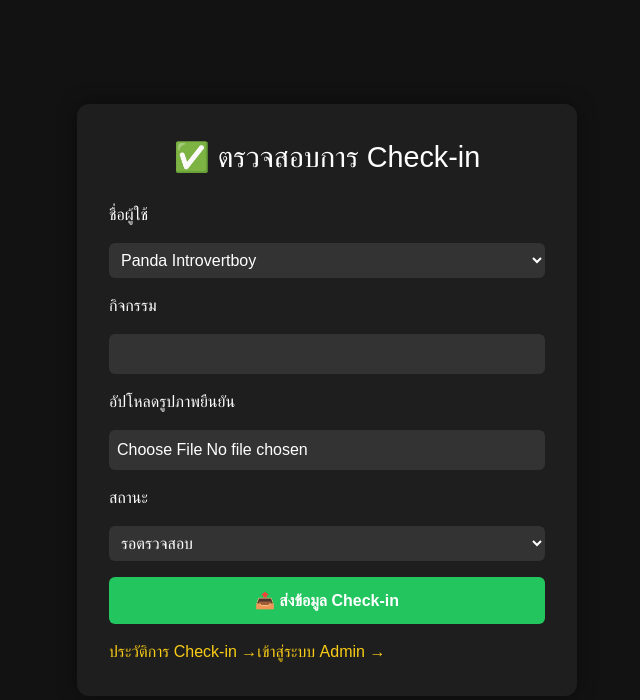
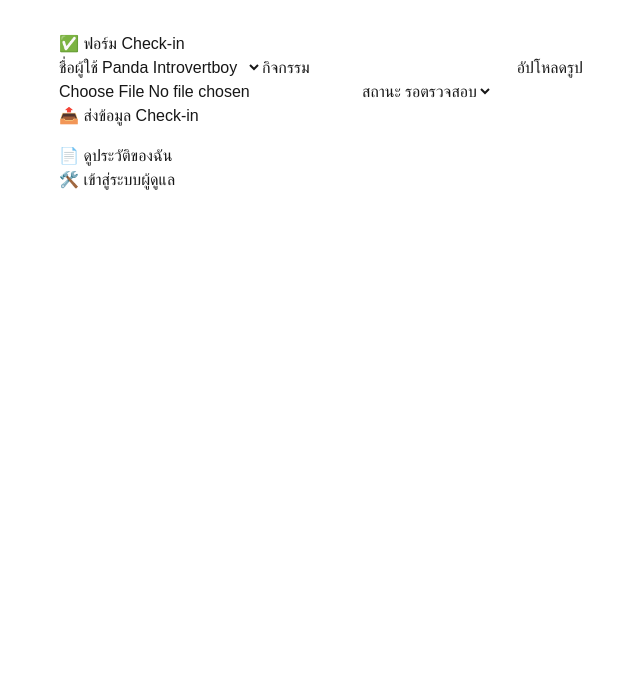
Before and after one commit to RonnayotDev/checkin-appzh, a Next.js app: page / in a window 1280 px wide. Shown: the top 700 px of the page, without its empty margins (313-953 px from the left). Built offline with nearby package versions, Linux system fonts and the light colour scheme.

Commit message:
Add files via upload

```diff
--- a/src/app/admin/page.tsx
+++ b/src/app/admin/page.tsx
@@ -1,47 +1,103 @@
-"use client";
+'use client';
+import { useEffect, useState } from 'react';
 
-import { useEffect, useState } from "react";
+const ADMIN_PASSWORD = '1234'; // 🔒 กำหนดรหัสผ่านที่นี่
 
 export default function AdminPage() {
+  const [isAuthorized, setIsAuthorized] = useState(false);
+  const [inputPassword, setInputPassword] = useState('');
   const [records, setRecords] = useState<any[]>([]);
 
   useEffect(() => {
-    const allData = JSON.parse(localStorage.getItem("checkins") || "[]");
-    setRecords(allData);
+    const savedAuth = localStorage.getItem('admin-auth');
+    if (savedAuth === 'true') {
+      setIsAuthorized(true);
+    }
   }, []);
+
+  useEffect(() => {
+    if (isAuthorized) {
+      const data = JSON.parse(localStorage.getItem('checkins') || '[]');
+      setRecords(data);
+    }
+  }, [isAuthorized]);
+
+  const handleLogin = () => {
+    if (inputPassword === ADMIN_PASSWORD) {
+      setIsAuthorized(true);
+      localStorage.setItem('admin-auth', 'true'); // ✅ จำการล็อกอินไว้
+    } else {
+      alert('รหัสผ่านไม่ถูกต้อง');
+    }
+  };
 
   const handleStatusChange = (index: number, newStatus: string) => {
     const updated = [...records];
     updated[index].status = newStatus;
     setRecords(updated);
-    localStorage.setItem("checkins", JSON.stringify(updated));
+    localStorage.setItem('checkins', JSON.stringify(updated));
   };
 
+  if (!isAuthorized) {
     return (
-    <div style={{ padding: "2rem", color: "white", background: "#121212" }}>
-      <h1>🛠️ หน้าผู้ดูแลระบบ</h1>
+      <div style={{ padding: '2rem', background: '#121212', color: 'white' }}>
+        <h2>🔐 เข้าสู่ระบบผู้ดูแล</h2>
+        <input
+          type="password"
+          value={inputPassword}
+          onChange={(e) => setInputPassword(e.target.value)}
+          placeholder="ใส่รหัสผ่าน"
+          style={{ padding: '0.5rem', marginRight: '1rem' }}
+        />
+        <button onClick={handleLogin}>เข้าสู่ระบบ</button>
+      </div>
+    );
+  }
+
+  return (
+    <div style={{ padding: '2rem', background: '#121212', color: 'white' }}>
+      <h1>🛠️ ระบบผู้ดูแล</h1>
       {records.length === 0 ? (
-        <p>ไม่มีข้อมูล Check-in</p>
+        <p>ไม่มีรายการ</p>
       ) : (
         <ul>
-          {records.map((item, index) => (
-            <li key={index} style={{ marginBottom: "1.5rem", borderBottom: "1px solid gray", paddingBottom: "1rem" }}>
-              <strong>ชื่อ:</strong> {item.name}<br />
-              <strong>กิจกรรม:</strong> {item.activity}<br />
-              <strong>เวลา:</strong> {new Date(item.time).toLocaleString()}<br />
-              <strong>สถานะ:</strong>{" "}
+          {records.map((item, i) => (
+            <li
+              key={i}
+              style={{
+                marginBottom: '1rem',
+                borderBottom: '1px solid gray',
+                paddingBottom: '1rem',
+              }}
+            >
+              <p>
+                <strong>ชื่อ:</strong> {item.name}
+              </p>
+              <p>
+                <strong>กิจกรรม:</strong> {item.activity}
+              </p>
+              <p>
+                <strong>เวลา:</strong>{' '}
+                {new Date(item.timestamp).toLocaleString()}
+              </p>
+              <p>
+                <strong>สถานะ:</strong>{' '}
                 <select
                   value={item.status}
-                onChange={(e) => handleStatusChange(index, e.target.value)}
+                  onChange={(e) => handleStatusChange(i, e.target.value)}
                 >
                   <option value="รอตรวจสอบ">รอตรวจสอบ</option>
                   <option value="อนุมัติแล้ว">อนุมัติแล้ว</option>
                   <option value="ไม่อนุมัติ">ไม่อนุมัติ</option>
                 </select>
+              </p>
               {item.image && (
-                <div style={{ marginTop: "0.5rem" }}>
-                  <img src={item.image} alt="uploaded" width={200} />
-                </div>
+                <img
+                  src={item.image}
+                  width={200}
+                  alt="uploaded"
+                  style={{ marginTop: '0.5rem', borderRadius: '8px' }}
+                />
               )}
             </li>
           ))}
--- a/src/app/history/HistoryContent.tsx
+++ b/src/app/history/HistoryContent.tsx
@@ -1,4 +1,4 @@
-'use client'
+'use client';
 import { useSearchParams } from 'next/navigation';
 import { useEffect, useState } from 'react';
 
@@ -8,30 +8,28 @@ export default function HistoryContent() {
   const [filtered, setFiltered] = useState<any[]>([]);
 
   useEffect(() => {
-    if (!user) return;
-    const storedData = localStorage.getItem('checkins');
-    const checkins = storedData ? JSON.parse(storedData) : [];
-    const filteredData = checkins.filter((item: any) => item.name === user);
-    setFiltered(filteredData);
+    const all = JSON.parse(localStorage.getItem('checkins') || '[]');
+    const result = all.filter((item: any) => item.name === user);
+    setFiltered(result);
   }, [user]);
 
-  if (!user) {
-    return <div>ไม่พบชื่อผู้ใช้งาน</div>;
-  }
+  if (!user) return <div>ไม่พบชื่อผู้ใช้</div>;
 
   return (
     <div style={{ padding: '1rem' }}>
-      <h1>ประวัติของ {user}</h1>
-      <ul style={{ listStyle: 'none', padding: 0 }}>
-        {filtered.map((item, index) => (
-          <li key={index} style={{ marginBottom: '1rem', background: '#eee', padding: '1rem', borderRadius: '8px' }}>
-            <div><strong>กิจกรรม:</strong> {item.activity}</div>
-            <div><strong>สถานะ:</strong> {item.status}</div>
-            <div><strong>เวลา:</strong> {item.timestamp}</div>
-            {item.image && <img src={item.image} alt="upload" width={100} style={{ marginTop: '0.5rem' }} />}
-          </li>
-        ))}
-      </ul>
+      <h2>📜 ประวัติของ {user}</h2>
+      {filtered.length === 0 ? <p>ยังไม่มีข้อมูล</p> :
+        <ul style={{ padding: 0, listStyle: 'none' }}>
+          {filtered.map((item, idx) => (
+            <li key={idx} style={{ marginBottom: '1rem', background: '#eee', padding: '1rem' }}>
+              <p><strong>กิจกรรม:</strong> {item.activity}</p>
+              <p><strong>สถานะ:</strong> {item.status}</p>
+              <p><strong>เวลา:</strong> {new Date(item.time).toLocaleString()}</p>
+              {item.image && <img src={item.image} width={200} />}
+            </li>
+          ))}
+        </ul>
+      }
     </div>
   );
 }
--- a/src/app/history/page.tsx
+++ b/src/app/history/page.tsx
@@ -1,10 +1,10 @@
-'use client'
+'use client';
 import { Suspense } from 'react';
-import HistoryContent from './HistoryContent'; // หรือ '@/app/history/HistoryContent'
+import HistoryContent from './HistoryContent';
 
 export default function HistoryPage() {
   return (
-    <Suspense fallback={<div>Loading...</div>}>
+    <Suspense fallback={<div>กำลังโหลด...</div>}>
       <HistoryContent />
     </Suspense>
   );
--- a/src/app/page.tsx
+++ b/src/app/page.tsx
@@ -1,30 +1,13 @@
-"use client";
+'use client';
 
 import { useState } from 'react';
-import Head from 'next/head';
-import styles from './styles/Home.module.css';
 
 const USERS = [
-  "Panda Introvertboy",
-  "Autswin Aftershock",
-  "ART Charlotte",
-  "Foy Cyril",
-  "Hime Barbatos",
-  "Dave Barbatos",
-  "Beta Overdose",
-  "Cherbi Kouzen",
-  "Momo Barbatos",
-  "Argo Baker",
-  "Porch Phetkasem",
-  "Jackie Notperfect",
-  "Minnie Classic",
-  "Leon Classic",
-  "Pad Ravenwood",
-  "Maboo Monstar",
-  "Teddy Teletla",
-  "Sickboy PhetKasem",
-  "Justwyn Justwyn",
-  "Itar Phetkasem",
+  "Panda Introvertboy", "Autswin Aftershock", "ART Charlotte",
+  "Foy Cyril", "Hime Barbatos", "Dave Barbatos", "Beta Overdose",
+  "Cherbi Kouzen", "Momo Barbatos", "Argo Baker", "Porch Phetkasem",
+  "Jackie Notperfect", "Minnie Classic", "Leon Classic", "Pad Ravenwood",
+  "Maboo Monstar", "Teddy Teletla", "Sickboy PhetKasem", "Justwyn Justwyn", "Itar Phetkasem"
 ];
 
 export default function CheckinForm() {
@@ -40,74 +23,50 @@ export default function CheckinForm() {
       return;
     }
 
-    const webhookUrl = "https://discord.com/api/webhooks/1400046836131299348/j2g_XnSCSQotXrbQsngY4pKFIFL5wMjetjqCShnugMYijMzcts3imUuo-QwAKPkyd3iD";
+    const webhookUrl = 'https://discord.com/api/webhooks/xxx'; // แก้ให้ใช้ webhook จริง
     const formData = new FormData();
-    formData.append("file", image);
-    formData.append(
-      "payload_json",
-      JSON.stringify({
-        content: `📋 Check-in ใหม่จาก ${name}\nกิจกรรม: ${activity}\nสถานะ: ${status}`,
-      })
-    );
+    formData.append('file', image);
+    formData.append('payload_json', JSON.stringify({
+      content: `📋 Check-in ใหม่จาก ${name}\nกิจกรรม: ${activity}\nสถานะ: ${status}`
+    }));
 
     await fetch(webhookUrl, {
-      method: "POST",
-      body: formData,
+      method: 'POST',
+      body: formData
     });
 
-    alert("ส่งข้อมูลเรียบร้อยแล้ว!");
-    const existingData = JSON.parse(localStorage.getItem("checkins") || "[]");
-    const newData = {
-      name,
-      activity,
-      status,
-      image: URL.createObjectURL(image),
-      time: new Date().toISOString(),
+    const localUrl = URL.createObjectURL(image);
+    const newCheckin = {
+      name, activity, status,
+      image: localUrl,
+      time: new Date().toISOString()
     };
-    localStorage.setItem("checkins", JSON.stringify([newData, ...existingData]));
 
-    setActivity("");
+    const oldData = JSON.parse(localStorage.getItem('checkins') || '[]');
+    localStorage.setItem('checkins', JSON.stringify([newCheckin, ...oldData]));
+
+    alert('ส่งข้อมูลเรียบร้อยแล้ว');
+    setActivity('');
     setImage(null);
-    setStatus("รอตรวจสอบ");
+    setStatus('รอตรวจสอบ');
   };
 
   return (
-    <div className={styles.container}>
-      <Head>
-        <title>Check-in App</title>
-      </Head>
-
-      <main className={styles.main}>
-        <h1 className={styles.title}>✅ ตรวจสอบการ Check-in</h1>
-
-        <form onSubmit={handleSubmit} className={styles.form}>
+    <div style={{ padding: '2rem', maxWidth: 600, margin: '0 auto' }}>
+      <h1>✅ ฟอร์ม Check-in</h1>
+      <form onSubmit={handleSubmit}>
         <label>ชื่อผู้ใช้</label>
         <select value={name} onChange={(e) => setName(e.target.value)}>
-            {USERS.map((user) => (
-              <option key={user}>{user}</option>
-            ))}
+          {USERS.map(user => <option key={user}>{user}</option>)}
         </select>
 
         <label>กิจกรรม</label>
-          <input
-            type="text"
-            value={activity}
-            onChange={(e) => setActivity(e.target.value)}
-            required
-          />
+        <input value={activity} onChange={(e) => setActivity(e.target.value)} required />
 
-          <label>อัปโหลดรูปภาพยืนยัน</label>
-          <input
-            type="file"
-            accept="image/*"
-            onChange={(e) => {
-              const file = e.target.files?.[0];
-              if (file) {
-                setImage(file);
-              }
-            }}
-            required
-          />
+        <label>อัปโหลดรูป</label>
+        <input type="file" accept="image/*" onChange={(e) => {
+          if (e.target.files?.[0]) setImage(e.target.files[0]);
+        }} required />
 
         <label>สถานะ</label>
         <select value={status} onChange={(e) => setStatus(e.target.value)}>
@@ -119,19 +78,10 @@ export default function CheckinForm() {
         <button type="submit">📤 ส่งข้อมูล Check-in</button>
       </form>
 
-        <a
-          href={`/history?user=${encodeURIComponent(name)}`}
-          style={{ color: "#facc15", marginTop: "1rem", display: "inline-block" }}
-        >
-          ประวัติการ Check-in →
-        </a>
-        <a
-          href="/admin"
-          style={{ color: "#facc15", marginTop: "1rem", display: "inline-block" }}
-        >
-          เข้าสู่ระบบ Admin →
-        </a>
-      </main>
+      <div style={{ marginTop: '1rem' }}>
+        <a href={`/history?user=${encodeURIComponent(name)}`}>📄 ดูประวัติของฉัน</a><br />
+        <a href="/admin">🛠️ เข้าสู่ระบบผู้ดูแล</a>
+      </div>
     </div>
   );
 }
```
Lines whose indentation alone changed are shown as unchanged.
